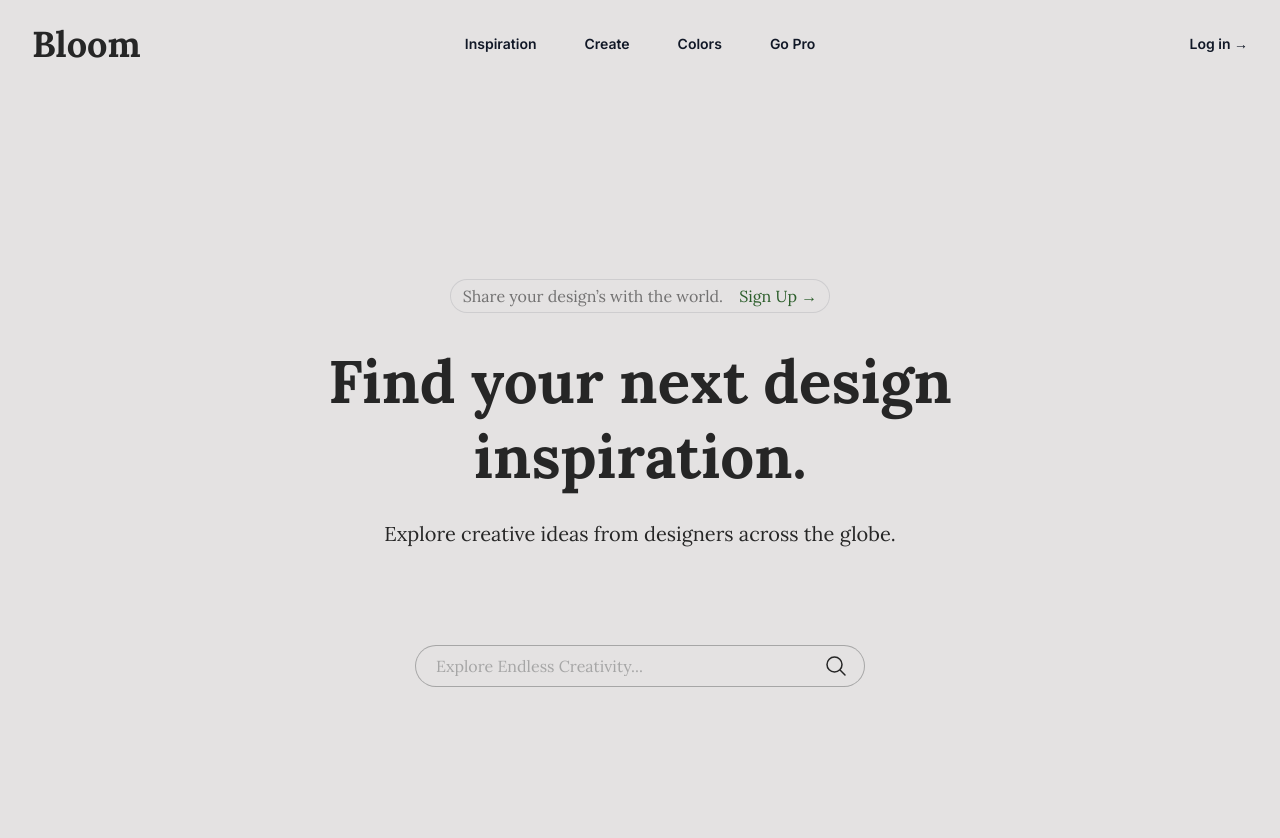
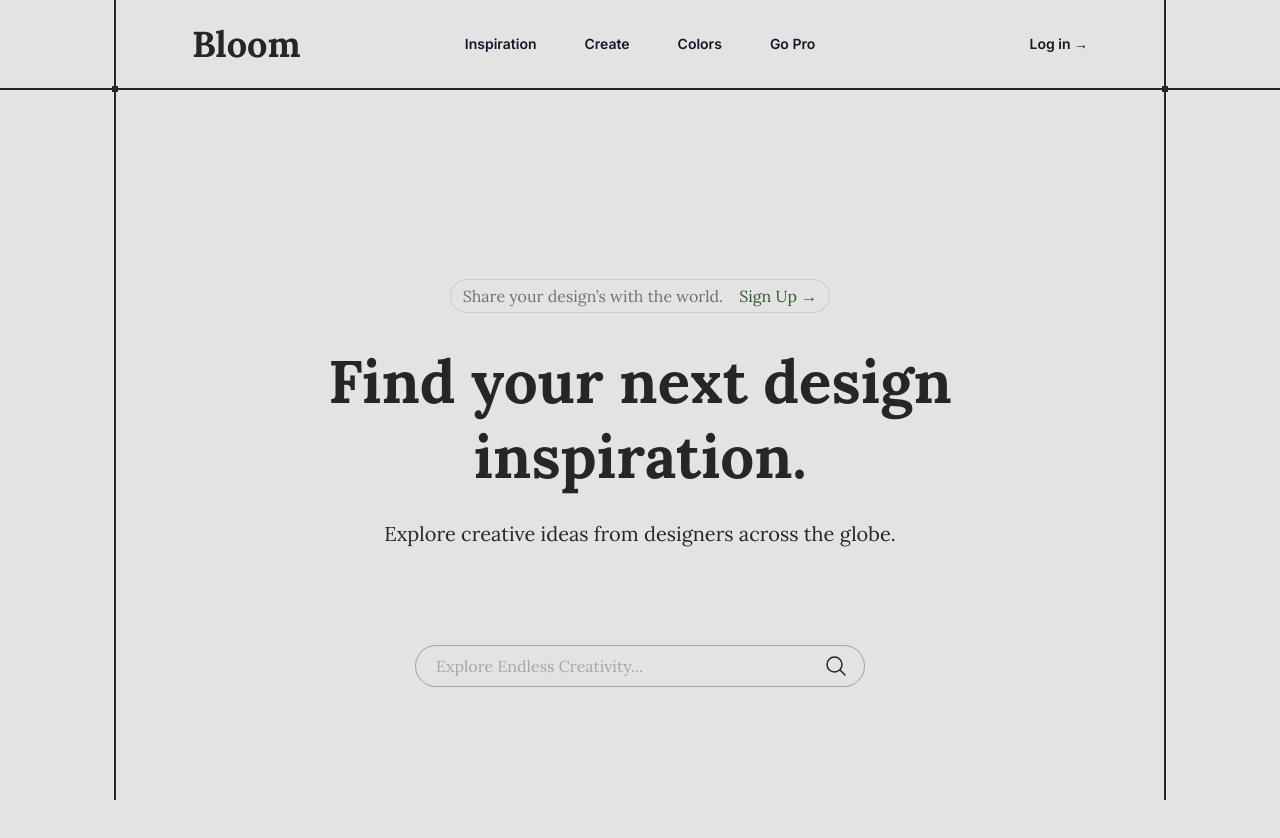
Before and after one commit to SchroederNathan/bloom, a Next.js app: page / in a window 1280 px wide. Shown: the top 838 px of the page. Built offline with nearby package versions, Linux system fonts and the light colour scheme.

Commit message:
Added black bars design

```diff
--- a/src/app/components/nav/NavBar.tsx
+++ b/src/app/components/nav/NavBar.tsx
@@ -15,7 +15,11 @@ const NavBar = () => {
   const [mobileMenuOpen, setMobileMenuOpen] = useState(false);
 
   return (
-    <header className="absolute inset-x-0 top-0 z-50">
+    <header className="absolute inset-x-0 top-0 z-50 lg:border-b-2 lg:px-40 border-text">
+      <div className="relative">
+        <div className="w-1.5 h-1.5 bg-text absolute -bottom-1 -left-12"></div>
+        <div className="w-1.5 h-1.5 bg-text absolute -bottom-1 -right-12"></div>
+
         <nav
           aria-label="Global"
           className="flex items-center justify-between p-6 lg:px-8"
@@ -47,7 +51,10 @@ const NavBar = () => {
             ))}
           </div>
           <div className="hidden lg:flex lg:flex-1 lg:justify-end">
-          <a href="#" className="text-sm font-semibold leading-6 text-gray-900">
+            <a
+              href="#"
+              className="text-sm font-semibold leading-6 text-gray-900"
+            >
               Log in <span aria-hidden="true">&rarr;</span>
             </a>
           </div>
@@ -61,7 +68,9 @@ const NavBar = () => {
           <DialogPanel className="fixed inset-y-0 right-0 z-50 w-full overflow-y-auto bg-white px-6 py-6 sm:max-w-sm sm:ring-1 sm:ring-gray-900/10">
             <div className="flex items-center justify-between">
               <a href="#" className="-m-1.5 p-1.5">
-              <h1 className="text-text font-lora font-bold text-4xl">Bloom</h1>
+                <h1 className="text-text font-lora font-bold text-4xl">
+                  Bloom
+                </h1>
               </a>
               <button
                 type="button"
@@ -97,6 +106,7 @@ const NavBar = () => {
             </div>
           </DialogPanel>
         </Dialog>
+      </div>
     </header>
   );
 };
--- a/src/app/page.tsx
+++ b/src/app/page.tsx
@@ -5,6 +5,8 @@ export default function Home() {
   return (
     <div className="bg-background">
       <NavBar />
+      <div className="fixed h-full lg:w-28 ml-1 lg:border-r-2 border-text"></div>
+      <div className="fixed right-0 h-full lg:w-28 mr-1 lg:border-l-2 border-text"></div>
 
       <div className="relative isolate px-6 pt-14 lg:px-8">
         <div className="mx-auto max-w-2xl py-32 sm:py-48 lg:py-56">
```
Lines whose indentation alone changed are shown as unchanged.
